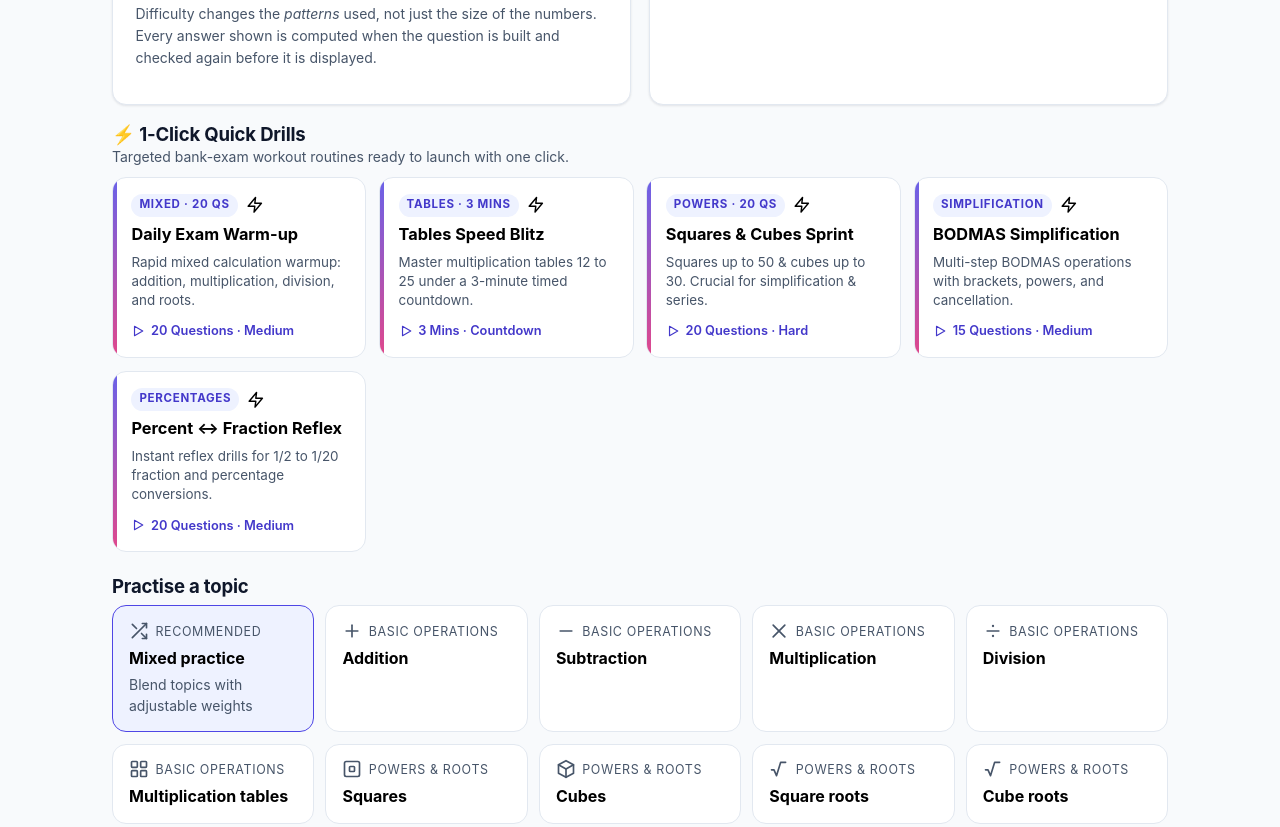
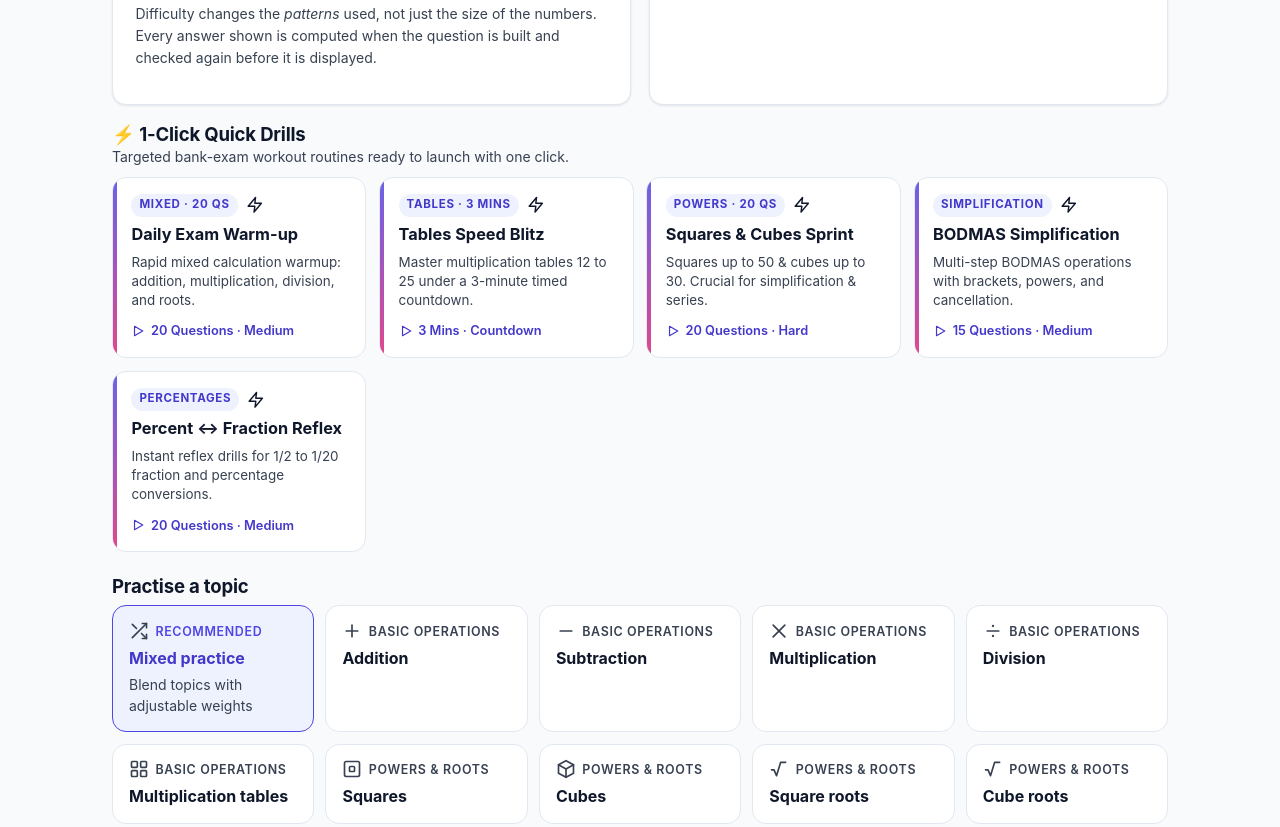
Before and after one commit to Dinesh-raya/rayamathcalc, a plain HTML site: page index.html in a window 1280 px wide. Shown: the part 648-1475 px from the top of the page. Drawn offline with Linux system fonts and the light colour scheme.

Commit message:
fix: light-mode contrast and theme icon swap bug

```diff
--- a/css/styles.css
+++ b/css/styles.css
@@ -6,13 +6,14 @@
 /* ------------------------------------------------------------- tokens */
 
 :root {
+  color-scheme: light;
   --bg: #f8fafc;
   --bg-accent: #eef2ff;
   --surface: #ffffff;
   --surface-2: #f1f5f9;
   --surface-3: #e2e8f0;
   --text: #0f172a;
-  --muted: #475569;
+  --muted: #374151;
   --border: #e2e8f0;
   --border-strong: #cbd5e1;
   --control-border: #64748b;
@@ -25,7 +26,7 @@
   --ok-soft: #d1fae5;
   --bad: #e11d48;
   --bad-soft: #ffe4e6;
-  --warn: #d97706;
+  --warn: #b45309;
   --warn-soft: #fef3c7;
   --focus: #4f46e5;
   --shadow-sm: 0 1px 3px rgba(15, 23, 42, .06), 0 1px 2px rgba(15, 23, 42, .04);
@@ -39,8 +40,38 @@
   --mono: ui-monospace, "SF Mono", "Cascadia Code", Menlo, Consolas, monospace;
 }
 
+:root[data-theme="light"] {
+  color-scheme: light;
+  --bg: #f8fafc;
+  --bg-accent: #eef2ff;
+  --surface: #ffffff;
+  --surface-2: #f1f5f9;
+  --surface-3: #e2e8f0;
+  --text: #0f172a;
+  --muted: #374151;         /* boosted from #475569 for better contrast on white */
+  --border: #e2e8f0;
+  --border-strong: #cbd5e1;
+  --control-border: #64748b;
+  --accent: #4f46e5;
+  --accent-strong: #4338ca;
+  --accent-soft: #eef2ff;
+  --accent-contrast: #ffffff;
+  --accent-2: #db2777;
+  --ok: #059669;
+  --ok-soft: #d1fae5;
+  --bad: #e11d48;
+  --bad-soft: #ffe4e6;
+  --warn: #b45309;          /* darkened for light-bg contrast */
+  --warn-soft: #fef3c7;
+  --focus: #4f46e5;
+  --shadow-sm: 0 1px 3px rgba(15, 23, 42, .06), 0 1px 2px rgba(15, 23, 42, .04);
+  --shadow: 0 10px 25px -5px rgba(15, 23, 42, .08), 0 8px 10px -6px rgba(15, 23, 42, .04);
+  --shadow-glow: 0 0 20px rgba(79, 70, 229, .15);
+}
+
 @media (prefers-color-scheme: dark) {
   :root:not([data-theme="light"]) {
+    color-scheme: dark;
     --bg: #090d16;
     --bg-accent: #0f172a;
     --surface: #131b2e;
@@ -70,6 +101,7 @@
 }
 
 :root[data-theme="dark"] {
+  color-scheme: dark;
   --bg: #090d16;
   --bg-accent: #0f172a;
   --surface: #131b2e;
@@ -100,6 +132,8 @@
 /* -------------------------------------------------------------- base */
 
 *, *::before, *::after { box-sizing: border-box; }
+
+button { color: inherit; font: inherit; }
 
 html { -webkit-text-size-adjust: 100%; }
 
@@ -270,6 +304,7 @@ input[type="number"] { max-width: 220px; }
 }
 .preset-card {
   text-align: left; cursor: pointer; font: inherit;
+  color: var(--text);
   background: var(--surface); border: 1px solid var(--border);
   border-radius: var(--radius); padding: 1rem 1.15rem;
   display: flex; flex-direction: column; gap: .35rem; position: relative;
@@ -289,7 +324,7 @@ input[type="number"] { max-width: 220px; }
   font-size: .72rem; font-weight: 700; text-transform: uppercase; letter-spacing: .06em;
   padding: .15rem .5rem; border-radius: 999px; background: var(--accent-soft); color: var(--accent-strong);
 }
-.preset-card strong { font-size: 1.02rem; font-weight: 700; }
+.preset-card strong { font-size: 1.02rem; font-weight: 700; color: var(--text); }
 .preset-card .p-desc { font-size: .84rem; color: var(--muted); margin: 0; line-height: 1.4; flex: 1 1 auto; }
 .preset-card .p-meta {
   font-size: .8rem; font-weight: 600; color: var(--accent-strong);
@@ -301,18 +336,23 @@ input[type="number"] { max-width: 220px; }
 .topic-grid { display: grid; gap: .7rem; grid-template-columns: repeat(auto-fill, minmax(190px, 1fr)); margin-bottom: 1.2rem; }
 .topic-card {
   text-align: left; cursor: pointer; font: inherit;
+  color: var(--text);
   background: var(--surface); border: 1px solid var(--border);
   border-radius: var(--radius); padding: .9rem 1rem;
   display: flex; flex-direction: column; gap: .2rem;
   transition: border-color .15s ease, transform .08s ease, box-shadow .15s ease;
 }
 .topic-card:hover { border-color: var(--accent); transform: translateY(-3px); box-shadow: var(--shadow); }
-.topic-card strong { font-weight: 650; }
-.topic-card .group { font-size: .78rem; color: var(--muted); text-transform: uppercase; letter-spacing: .05em; }
+.topic-card strong { font-weight: 650; color: var(--text); }
+.topic-card .group { font-size: .78rem; color: var(--muted); text-transform: uppercase; letter-spacing: .05em; font-weight: 600; }
+.topic-card .muted { color: var(--muted); }
 .topic-card .tc-top { display: flex; align-items: center; gap: .4rem; }
 .topic-card .icon { color: var(--muted); width: 1.25rem; height: 1.25rem; margin-bottom: .1rem; transition: color .15s ease, transform .15s ease; }
 .topic-card:hover .icon { color: var(--accent); transform: scale(1.08); }
-.topic-card.featured { border-color: var(--accent); background: var(--accent-soft); }
+.topic-card.featured { border-color: var(--accent); background: var(--accent-soft); color: var(--text); }
+.topic-card.featured strong { color: var(--accent-strong); }
+.topic-card.featured .group { color: var(--accent); }
+.topic-card.featured .muted { color: var(--muted); }
 
 /* -------------------------------------------------------------- lists */
 
@@ -357,7 +397,7 @@ kbd {
   border-radius: var(--radius); padding: .7rem .95rem; margin-bottom: .8rem; box-shadow: var(--shadow-sm);
 }
 .pb-item { display: flex; flex-direction: column; line-height: 1.15; }
-.pb-label { font-size: .7rem; text-transform: uppercase; letter-spacing: .06em; color: var(--muted); }
+.pb-label { font-size: .7rem; text-transform: uppercase; letter-spacing: .06em; color: var(--muted); font-weight: 700; }
 .pb-value { font-weight: 700; font-variant-numeric: tabular-nums; }
 .pb-spacer { flex: 1 1 auto; }
 .pb-streak {
@@ -626,11 +666,26 @@ kbd {
 }
 .icon-lg { width: 1.35em; height: 1.35em; }
 
-/* Theme toggle swaps a sun/moon glyph instead of relying on JS swapping markup. */
+/* Theme toggle swaps a sun/moon glyph instead of relying on JS swapping markup.
+   Rules:
+   - Default (light system): show moon (user can switch to dark)
+   - data-theme="dark" set explicitly: show sun (user can switch back to light)
+   - data-theme="light" set explicitly: show moon (user can switch to dark)
+   - System prefers dark, no explicit theme: show sun (user can switch to light)
+*/
 #btnTheme .icon-sun { display: none; }
+#btnTheme .icon-moon { display: inline-block; }
+
+/* Explicit dark theme – show sun so user can click back to light */
 :root[data-theme="dark"] #btnTheme .icon-sun { display: inline-block; }
 :root[data-theme="dark"] #btnTheme .icon-moon { display: none; }
+
+/* Explicit light theme – always show moon regardless of system preference */
+:root[data-theme="light"] #btnTheme .icon-sun { display: none; }
+:root[data-theme="light"] #btnTheme .icon-moon { display: inline-block; }
+
+/* System prefers dark, no explicit override – show sun */
 @media (prefers-color-scheme: dark) {
-  :root:not([data-theme="light"]) #btnTheme .icon-sun { display: inline-block; }
-  :root:not([data-theme="light"]) #btnTheme .icon-moon { display: none; }
+  :root:not([data-theme="light"]):not([data-theme="dark"]) #btnTheme .icon-sun { display: inline-block; }
+  :root:not([data-theme="light"]):not([data-theme="dark"]) #btnTheme .icon-moon { display: none; }
 }
```
